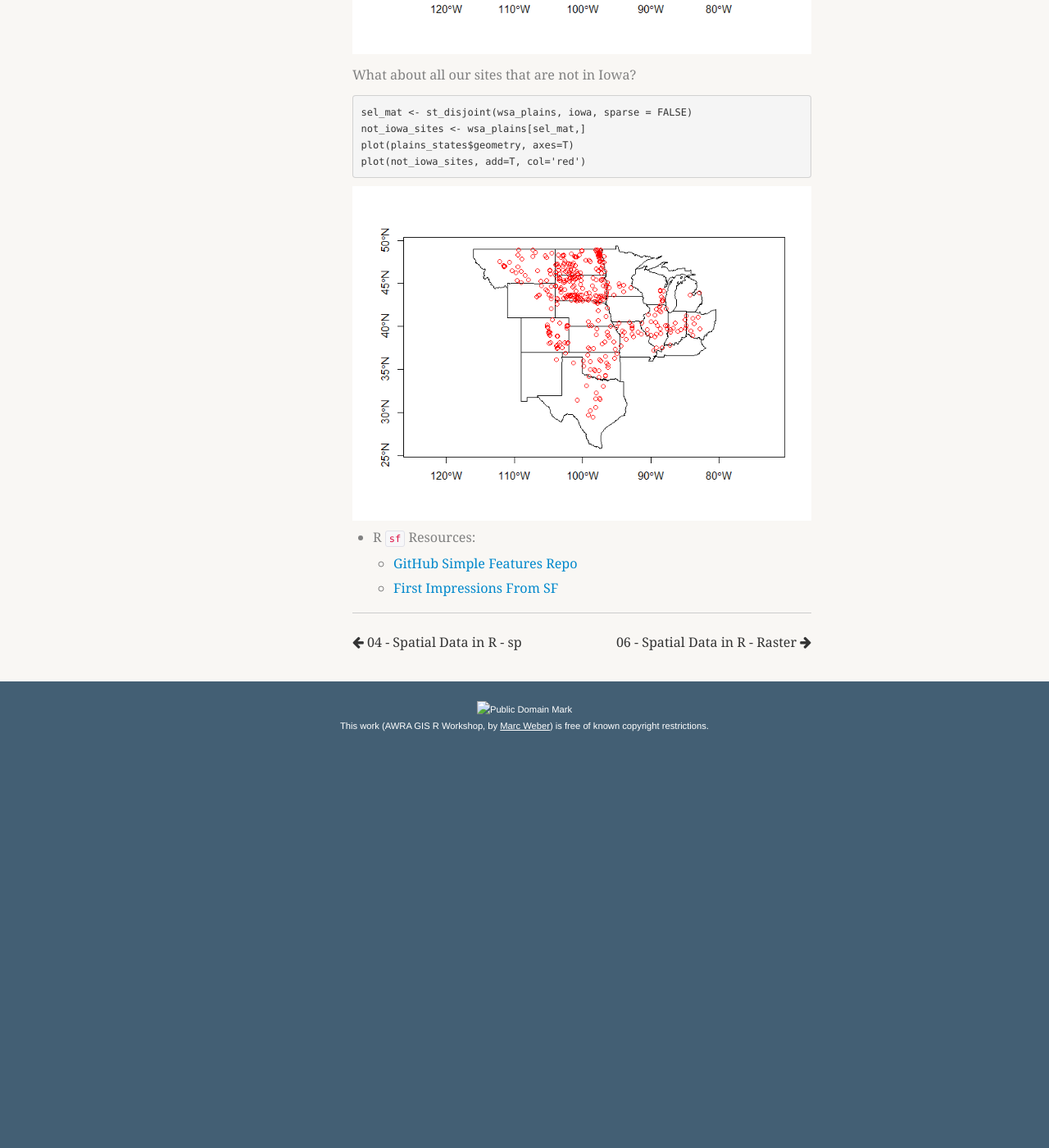
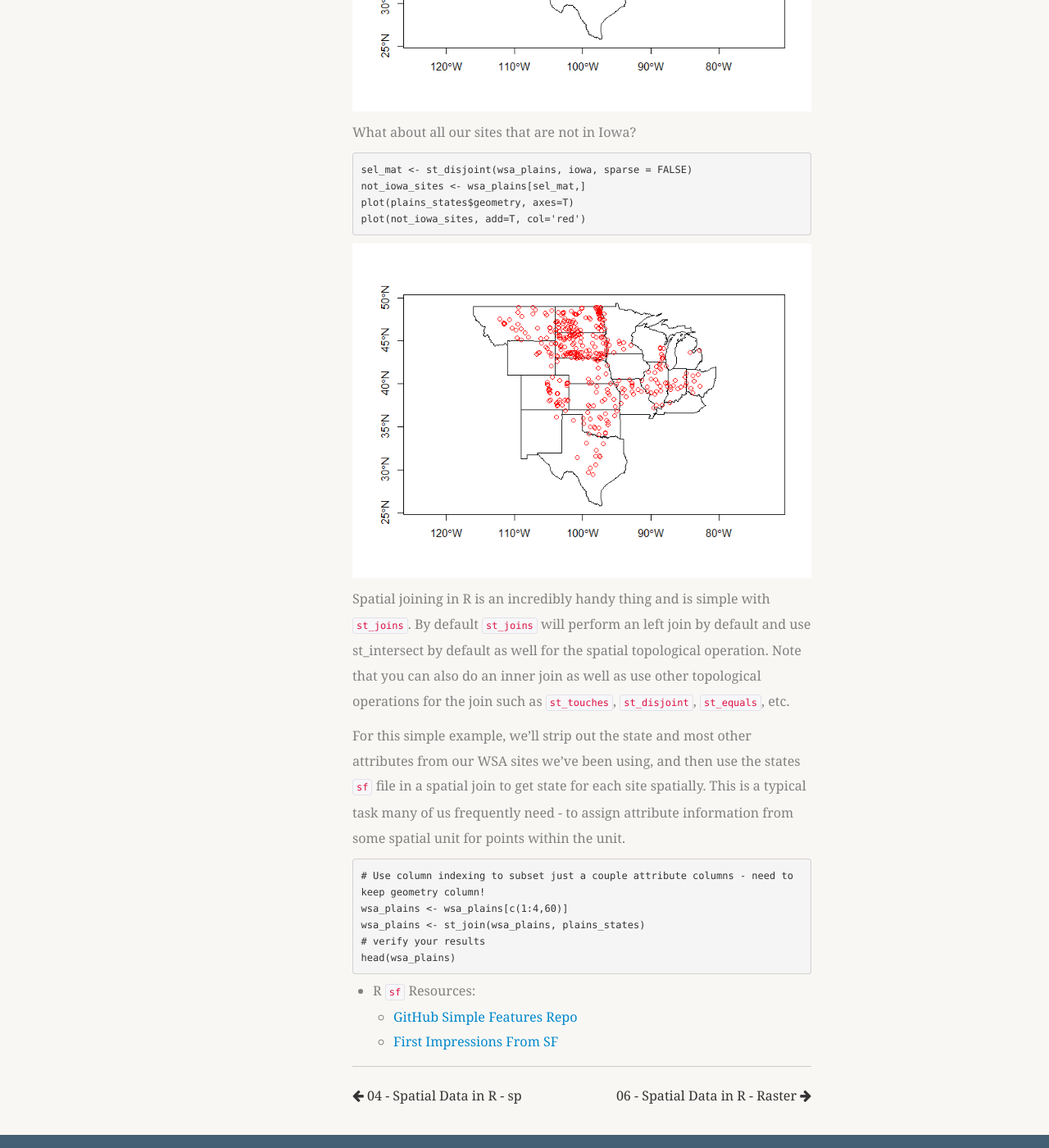
Before and after one commit to mhweber/AWRA_GIS_R_Workshop, a Jekyll site: the page built from _posts/2018-04-22-05-Spatial-Data-In-R-sf.md, in a window 1280 px wide and 1400 px high, scrolled down 6538 px. Shown: the whole window at 82% size. Built offline with Jekyll 4.4.1, drawn with Linux system fonts in a browser that asks for light colours; nearby versions of some CDN libraries; some web fonts are replaced; library files that are not in the unit come from our copies; before the commit the page ends 7465 px from its top, so only the background shows below that; some of the changed text lies outside the part shown.

Commit message:
Update sf and ReadMe

````diff
--- a/_posts/2018-04-22-05-Spatial-Data-In-R-sf.md
+++ b/_posts/2018-04-22-05-Spatial-Data-In-R-sf.md
@@ -12,7 +12,9 @@ Edzar Pebesma has extensive documentation, blog posts and vignettes available fo
 [Simple Features for R](https://github.com/edzer/sfr)
 
 ## Lesson Goals
-  - Learn about new simple features package using some administrative boundaries, EPA data (Wadeable Streams Assessment sites) and some water quality data
+  - Explore `sf` simple features package using some administrative boundaries, EPA data (Wadeable Streams Assessment sites) and some water quality data via the USGS `dataRetrieval` package
+  - Get to know the structure of `sf` objects
+  - Understand and use topological operations in `sf` such as spatial intersections, joins and aggregations
 
 First, if not already installed, install `sf`
 
@@ -108,7 +110,7 @@ head(wsa_plains[,c(1,60)])
 We can do simple plotting just as with `sp` spatial objects. `sf` by default creates a multi-panel lattice plot much like the `sp` package `spplot` function - either plot particular columns in multiple plots or specify the `geometry` column to make a single simple plot.  Note how it's easy to use graticules as a parameter for `plot` in `sf`.
 
 ```r
-plot(wsa_plains[46], main='EPA WSA Sites in the Plains Ecoregions', graticule = st_crs(wsa_plains), axes=TRUE)
+plot(wsa_plains[c(46,56)], main='EPA WSA Sites in the Plains Ecoregions', graticule = st_crs(wsa_plains), axes=TRUE)
 ```
 
 ![WSASites](/AWRA_GIS_R_Workshop/figure/WSASites.png)
@@ -131,7 +133,7 @@ ggplot(wsa_plains) +
 
 ![WSASites_ggplot](/AWRA_GIS_R_Workshop/figure/WSASites_ggplot.png)
 
-Now let's grab some administrative boundary data, for instance US states.  After bringing in, let's examine the coordinate system and compare with the coordinate system of the WSA data we already have loaded.  Remember, in sf, as with sp, we need to have data in the same CRS in order to do any kind of spatial operations involving both datasets.
+Now let's grab some administrative boundary data, for instance US states.  After bringing in, let's examine the coordinate system and compare with the coordinate system of the WSA data we already have loaded.  Remember, in `sf`, as with `sp`, we need to have data in the same CRS in order to do any kind of spatial operations involving both datasets.
 
 ```r
 states  <- us_states()
@@ -152,7 +154,7 @@ plot(wsa_plains$geometry, col='blue',add=TRUE)
 
 ![States_WSASites.png](/AWRA_GIS_R_Workshop/figure/States_WSASites.png)
 
-Spatial subsetting is an essential spatial task and can be performed akin to attribute subsetting with `sf`.  Say we want to pull out just the states that intersect our 'wsa_plains' sites that we've subset via an attribute query - it's as simple as:
+Spatial subsetting is an essential spatial task and can be performed just like attribute subsetting in `sf`.  Say we want to pull out just the states that intersect our 'wsa_plains' sites that we've subset via an attribute query - it's as simple as:
 
 ```r
 plains_states <- states[wsa_plains,]
@@ -202,6 +203,17 @@ plot(not_iowa_sites, add=T, col='red')
 
 ![Not_Iowa_sites.png](/AWRA_GIS_R_Workshop/figure/Not_Iowa_sites.png)
 
+Spatial joining in R is an incredibly handy thing and is simple with `st_joins`. By default `st_joins` will perform an left join by default and use st_intersect by default as well for the spatial topological operation.  Note that you can also do an inner join as well as use other topological operations for the join such as `st_touches`, `st_disjoint`, `st_equals`, etc.
+
+For this simple example, we'll strip out the state and most other attributes from our WSA sites we've been using, and then use the states `sf` file in a spatial join to get state for each site spatially.  This is a typical task many of us frequently need - to assign attribute information from some spatial unit for points within the unit.
+
+```r
+# Use column indexing to subset just a couple attribute columns - need to keep geometry column!
+wsa_plains <- wsa_plains[c(1:4,60)]
+wsa_plains <- st_join(wsa_plains, plains_states)
+# verify your results
+head(wsa_plains)
+```
 
 - R `sf` Resources:
 
````
Also changed, not shown: other parts of _posts/2018-04-22-05-Spatial-Data-In-R-sf.md (+3 -4 lines), README.md.
